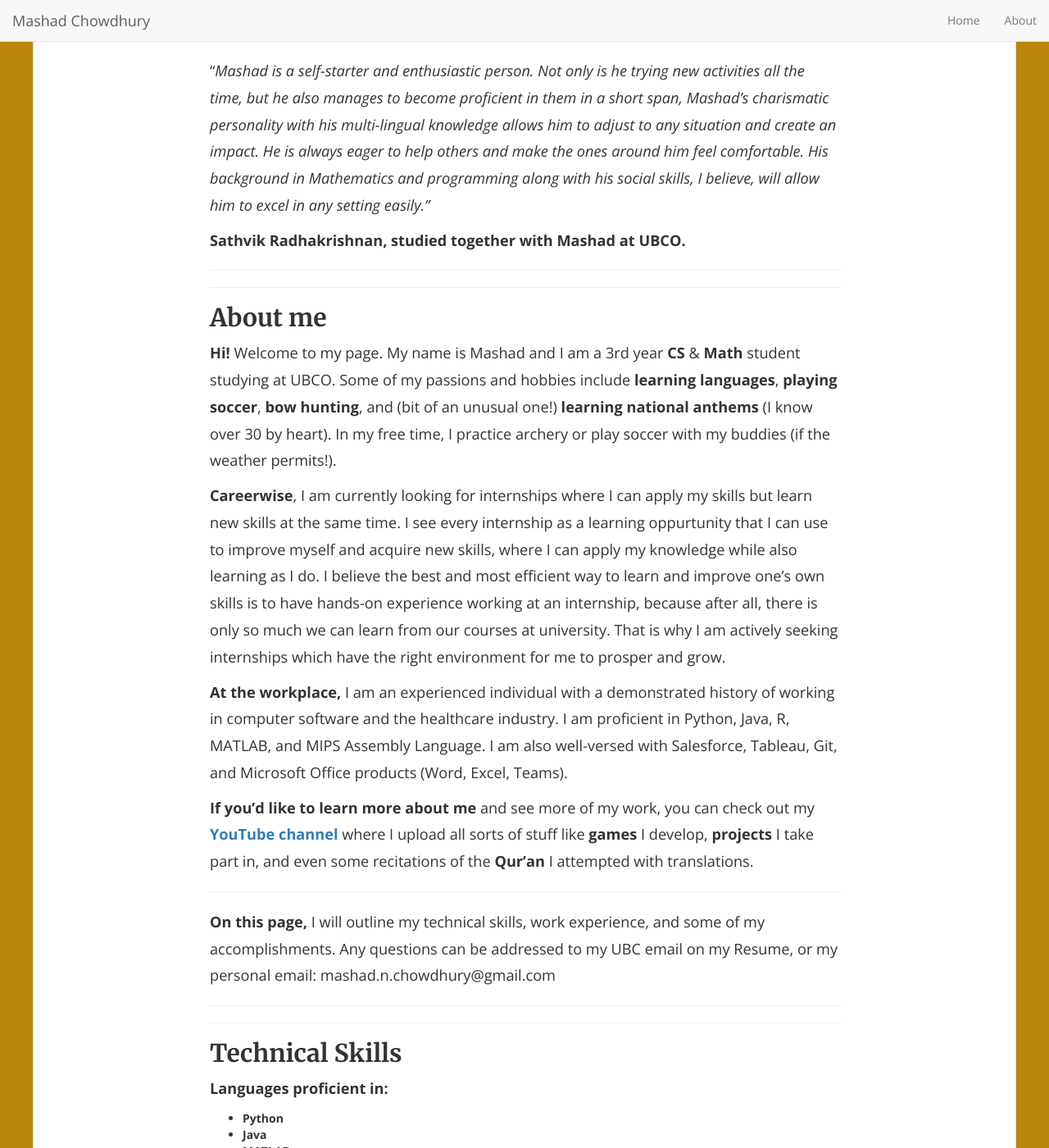
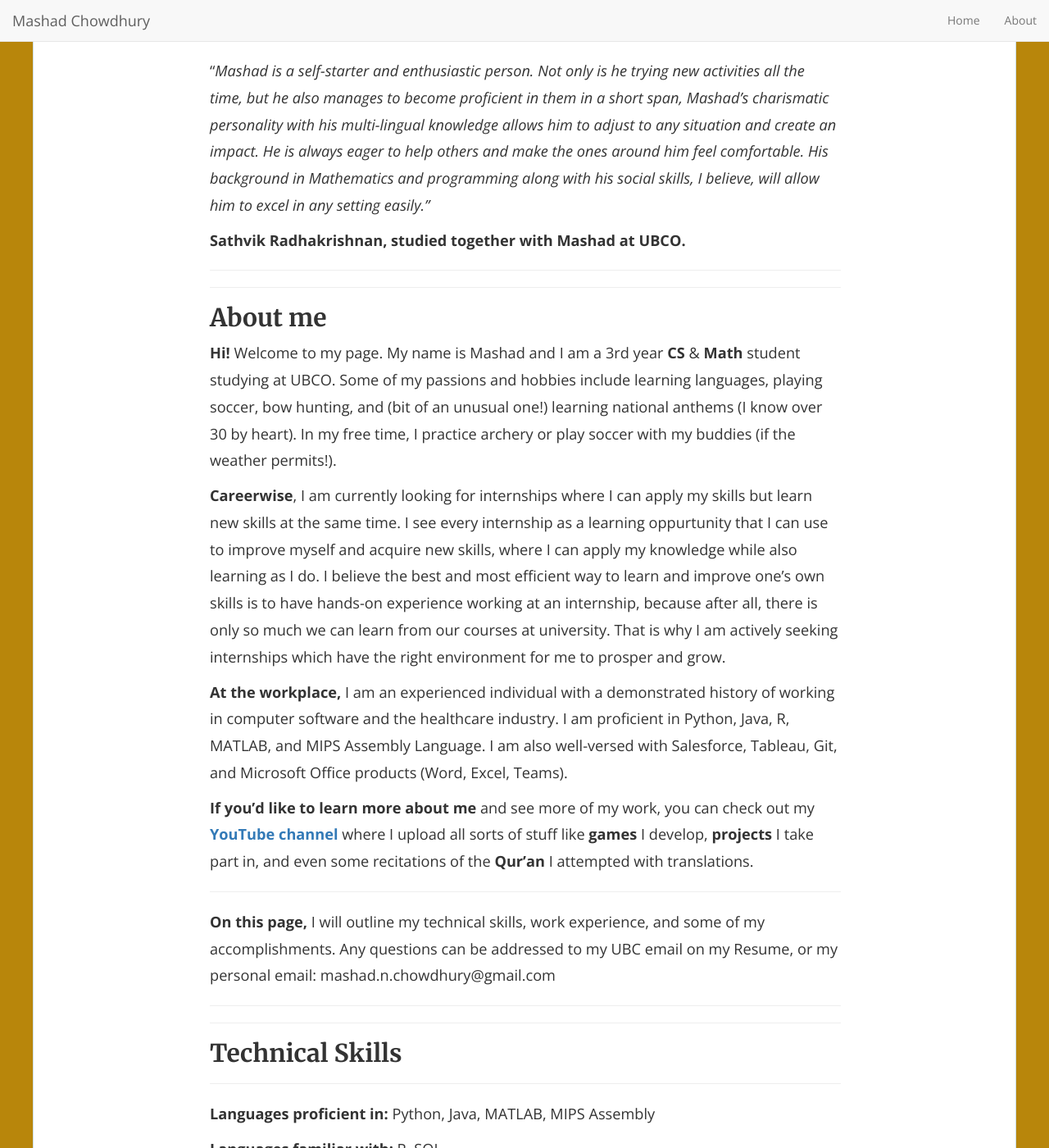
Before and after one commit to mashadchowdhury/mashadchowdhury.github.io, a Jekyll site: the page built from _pages/about.md, in a window 1280 px wide and 1400 px high. Shown: the whole window at 82% size. Built offline with Jekyll 4.4.1, drawn with Linux system fonts in a browser that asks for light colours; nearby versions of some CDN libraries; some of the changed text lies outside the part shown.

Commit message:
Update about.md

```diff
--- a/_pages/about.md
+++ b/_pages/about.md
@@ -11,7 +11,7 @@
 ---
 ## About me
 
-**Hi!** Welcome to my page. My name is Mashad and I am a 3rd year **CS** & **Math** student studying at UBCO. Some of my passions and hobbies include **learning languages**, **playing soccer**, **bow hunting**, and (bit of an unusual one!) **learning national anthems** (I know over 30 by heart). In my free time, I practice archery or play soccer with my buddies (if the weather permits!).
+**Hi!** Welcome to my page. My name is Mashad and I am a 3rd year **CS** & **Math** student studying at UBCO. Some of my passions and hobbies include learning languages, playing soccer, bow hunting, and (bit of an unusual one!) learning national anthems (I know over 30 by heart). In my free time, I practice archery or play soccer with my buddies (if the weather permits!).
 
 **Careerwise**, I am currently looking for internships where I can apply my skills but learn new skills at the same time. I see every internship as a learning oppurtunity that I can use to improve myself and acquire new skills, where I can apply my knowledge while also learning as I do. I believe the best and most efficient way to learn and improve one's own skills is to have hands-on experience working at an internship, because after all, there is only so much we can learn from our courses at university. That is why I am actively seeking internships which have the right environment for me to prosper and grow.
 
@@ -27,22 +27,15 @@
 ---
 
 ## Technical Skills
-**Languages proficient in:**
-- **Python**
-- **Java**
-- **MATLAB**
-- **MIPS Assembly**
+---
+**Languages proficient in:** Python, Java, MATLAB, MIPS Assembly
 
-**Languages familiar with:**
-- **R**
-- **SQL**
 
-**Data Visualization Software:**
-- **Tableau**
+**Languages familiar with:** R, SQL
 
-**CRM (Customer Relationship Management) Software:**
-- **Salesforce**
+**Data Visualization Software:** Tableau
 
+**CRM (Customer Relationship Management) Software:** Salesforce
 ---
 ---
 
```
Also changed, not shown: other parts of _pages/about.md (+6 -2 lines).
